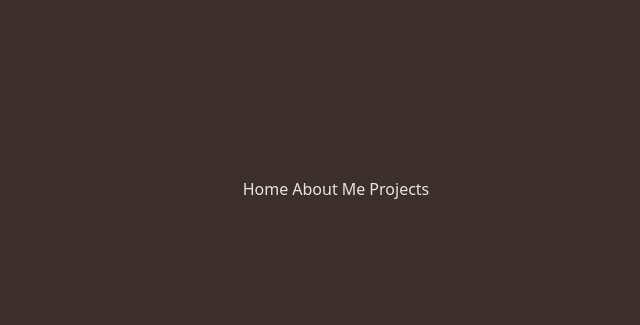
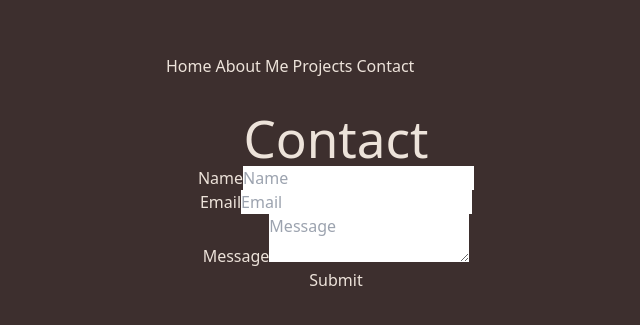
Before and after one commit to elle108/Personal-Portfolio, a React (Vite) app in the folder my-portfolio/: page /contact in a window 1280 px wide. Shown: the part 211-536 px from the top of the page, without its empty margins (304-944 px from the left). Built offline with nearby package versions, Linux system fonts and the light colour scheme.

Commit message:
Implement Contact form

```diff
--- a/my-portfolio/package.json
+++ b/my-portfolio/package.json
@@ -11,6 +11,7 @@
   },
   "dependencies": {
     "@radix-ui/react-navigation-menu": "^1.2.14",
+    "@radix-ui/react-slot": "^1.2.4",
     "class-variance-authority": "^0.7.1",
     "clsx": "^2.1.1",
     "firebase": "^12.7.0",
--- a/my-portfolio/src/App.jsx
+++ b/my-portfolio/src/App.jsx
@@ -5,6 +5,7 @@
 import Projects from './components/Projects.jsx';
 import AboutMe from './components/AboutMe.jsx';
 import Navbar from './components/Menu.jsx';
+import Contact from './components/Contact.jsx';
 
 function App() {
   return (
@@ -15,6 +16,7 @@
         <Route path="/" element={<Home />} />
         <Route path="/about" element={<AboutMe />} />
         <Route path="/projects" element={<Projects />} />
+        <Route path="/contact" element={<Contact />} />
       </Routes>
     </>
   );
--- /dev/null
+++ b/my-portfolio/src/components/Contact.jsx
@@ -0,0 +1,81 @@
+import { useState } from "react"
+import { collection, addDoc, serverTimestamp } from "firebase/firestore"
+import { db } from "../firebase"
+
+import { Input } from "@/components/ui/input"
+import { Textarea } from "@/components/ui/textarea"
+import { Button } from "@/components/ui/button"
+
+function Contact() {
+  const [name, setName] = useState("")
+  const [email, setEmail] = useState("")
+  const [message, setMessage] = useState("")
+  const [loading, setLoading] = useState(false)
+
+  const handleSubmit = async (e) => {
+    e.preventDefault()
+    setLoading(true)
+
+    try{
+        await addDoc(collection(db, "contacts"), {
+        name,
+        email,
+        message,
+        createdAt: new Date(),
+        })
+
+        alert("Your message has been submitted")
+        setName("")
+        setEmail("")
+        setMessage("")
+    } catch (error){
+        alert(error.message)
+    }
+
+    setLoading(false)
+  }
+
+  return (
+    <div style={{ padding: "2rem" }}>
+      <h1>Contact</h1>
+
+      <form onSubmit={handleSubmit}>
+        <div>
+          <label>Name</label>
+          <input
+            value={name}
+            onChange={(e) => setName(e.target.value)}
+            placeholder="Name"
+            required
+          />
+        </div>
+
+        <div>
+          <label>Email</label>
+          <input
+            value={email}
+            onChange={(e) => setEmail(e.target.value)}
+            placeholder="Email"
+            required
+          />
+        </div>
+
+        <div>
+          <label>Message</label>
+          <textarea
+            value={message}
+            onChange={(e) => setMessage(e.target.value)}
+            placeholder="Message"
+            required
+          />
+        </div>
+
+        <button type="submit" disabled={loading}>
+          {loading ? "Sending..." : "Submit"}
+        </button>
+      </form>
+    </div>
+  )
+}
+
+export default Contact
--- a/my-portfolio/src/components/Menu.jsx
+++ b/my-portfolio/src/components/Menu.jsx
@@ -30,6 +30,12 @@
           </NavigationMenuLink>
         </NavigationMenuItem>
 
+        <NavigationMenuItem>
+          <NavigationMenuLink asChild>
+            <Link to="/contact">Contact</Link>
+          </NavigationMenuLink>
+        </NavigationMenuItem>
+
       </NavigationMenuList>
     </NavigationMenu>
   )
--- /dev/null
+++ b/my-portfolio/src/components/ui/button.jsx
@@ -0,0 +1,48 @@
+import * as React from "react"
+import { Slot } from "@radix-ui/react-slot"
+import { cva } from "class-variance-authority";
+
+import { cn } from "@/lib/utils"
+
+const buttonVariants = cva(
+  "inline-flex items-center justify-center gap-2 whitespace-nowrap rounded-md text-sm font-medium transition-colors focus-visible:outline-none focus-visible:ring-1 focus-visible:ring-ring disabled:pointer-events-none disabled:opacity-50 [&_svg]:pointer-events-none [&_svg]:size-4 [&_svg]:shrink-0",
+  {
+    variants: {
+      variant: {
+        default:
+          "bg-primary text-primary-foreground shadow hover:bg-primary/90",
+        destructive:
+          "bg-destructive text-destructive-foreground shadow-sm hover:bg-destructive/90",
+        outline:
+          "border border-input bg-background shadow-sm hover:bg-accent hover:text-accent-foreground",
+        secondary:
+          "bg-secondary text-secondary-foreground shadow-sm hover:bg-secondary/80",
+        ghost: "hover:bg-accent hover:text-accent-foreground",
+        link: "text-primary underline-offset-4 hover:underline",
+      },
+      size: {
+        default: "h-9 px-4 py-2",
+        sm: "h-8 rounded-md px-3 text-xs",
+        lg: "h-10 rounded-md px-8",
+        icon: "h-9 w-9",
+      },
+    },
+    defaultVariants: {
+      variant: "default",
+      size: "default",
+    },
+  }
+)
+
+const Button = React.forwardRef(({ className, variant, size, asChild = false, ...props }, ref) => {
+  const Comp = asChild ? Slot : "button"
+  return (
+    <Comp
+      className={cn(buttonVariants({ variant, size, className }))}
+      ref={ref}
+      {...props} />
+  );
+})
+Button.displayName = "Button"
+
+export { Button, buttonVariants }
--- /dev/null
+++ b/my-portfolio/src/components/ui/input.jsx
@@ -0,0 +1,19 @@
+import * as React from "react"
+
+import { cn } from "@/lib/utils"
+
+const Input = React.forwardRef(({ className, type, ...props }, ref) => {
+  return (
+    <input
+      type={type}
+      className={cn(
+        "flex h-9 w-full rounded-md border border-input bg-transparent px-3 py-1 text-base shadow-sm transition-colors file:border-0 file:bg-transparent file:text-sm file:font-medium file:text-foreground placeholder:text-muted-foreground focus-visible:outline-none focus-visible:ring-1 focus-visible:ring-ring disabled:cursor-not-allowed disabled:opacity-50 md:text-sm",
+        className
+      )}
+      ref={ref}
+      {...props} />
+  );
+})
+Input.displayName = "Input"
+
+export { Input }
--- /dev/null
+++ b/my-portfolio/src/components/ui/textarea.jsx
@@ -0,0 +1,18 @@
+import * as React from "react"
+
+import { cn } from "@/lib/utils"
+
+const Textarea = React.forwardRef(({ className, ...props }, ref) => {
+  return (
+    <textarea
+      className={cn(
+        "flex min-h-[60px] w-full rounded-md border border-input bg-transparent px-3 py-2 text-base shadow-sm placeholder:text-muted-foreground focus-visible:outline-none focus-visible:ring-1 focus-visible:ring-ring disabled:cursor-not-allowed disabled:opacity-50 md:text-sm",
+        className
+      )}
+      ref={ref}
+      {...props} />
+  );
+})
+Textarea.displayName = "Textarea"
+
+export { Textarea }
```
Also changed, not shown: 1 other file (tests, documents, lock files or other folders).
